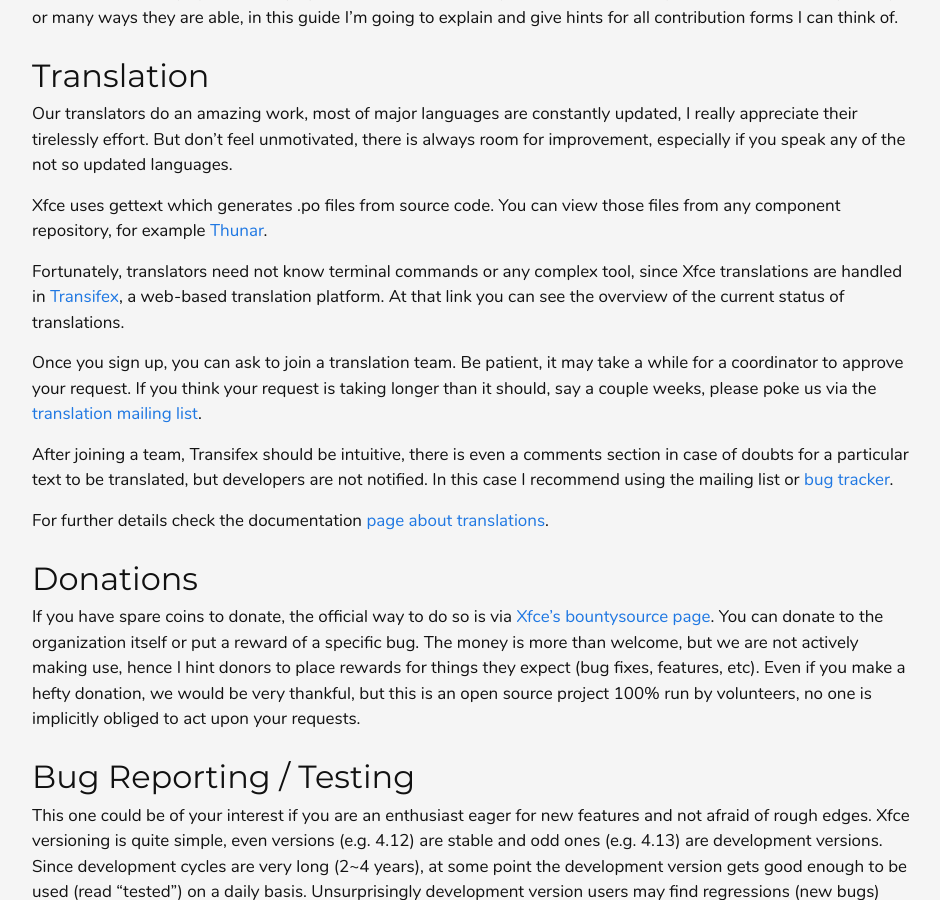
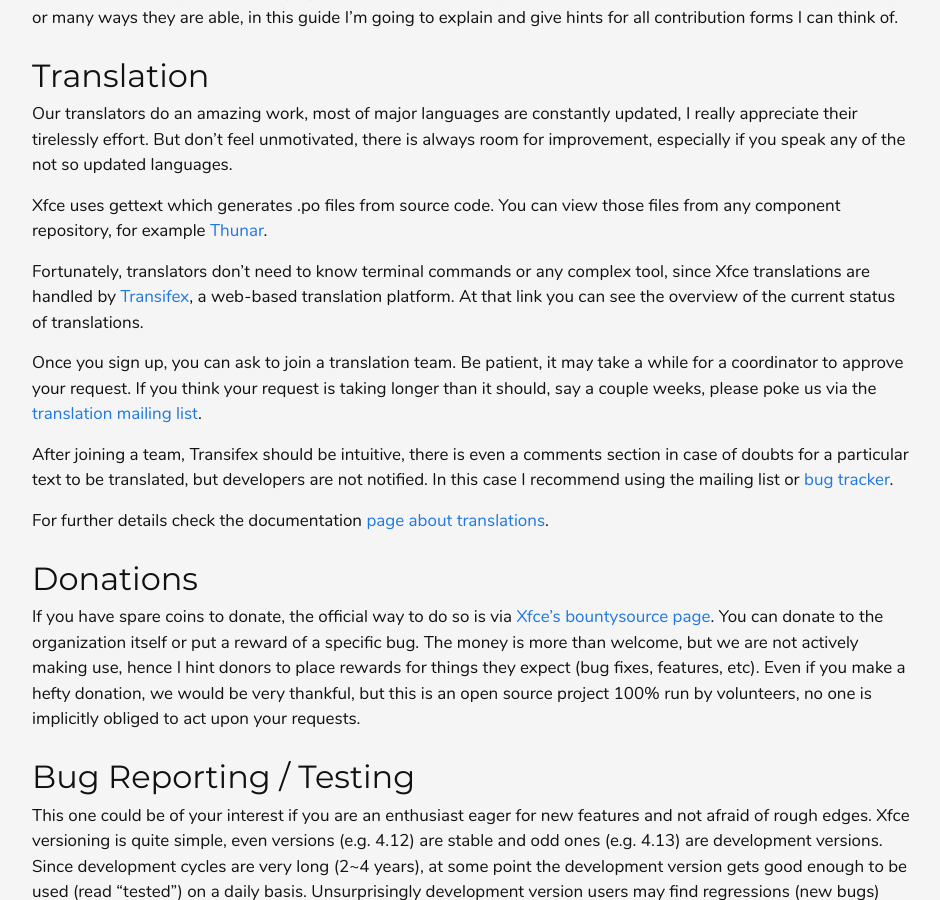
Before and after one commit to andreldm/andreldm.github.io, a Jekyll site: the page built from _posts/2018-12-03-xfce-contributor-guide.md, in a window 1280 px wide and 900 px high, scrolled down 334 px. Shown: the whole window, without its empty margins (168-1108 px from the left). Built offline with Jekyll 4.4.1, drawn with Linux system fonts in a browser that asks for light colours.

Commit message:
Fix typo

```diff
--- a/_posts/2018-12-03-xfce-contributor-guide.md
+++ b/_posts/2018-12-03-xfce-contributor-guide.md
@@ -15,7 +15,7 @@
 
 Xfce uses gettext which generates .po files from source code. You can view those files from any component repository, for example [Thunar](https://git.xfce.org/xfce/thunar/tree/po).
 
-Fortunately, translators need not know terminal commands or any complex tool, since Xfce translations are handled in [Transifex](https://www.transifex.com/xfce/public/), a web-based translation platform. At that link you can see the overview of the current status of translations.
+Fortunately, translators don't need to know terminal commands or any complex tool, since Xfce translations are handled by [Transifex](https://www.transifex.com/xfce/public/), a web-based translation platform. At that link you can see the overview of the current status of translations.
 
 Once you sign up, you can ask to join a translation team. Be patient, it may take a while for a coordinator to approve your request. If you think your request is taking longer than it should, say a couple weeks, please poke us via the [translation mailing list](https://mail.xfce.org/mailman/listinfo/xfce-i18n).
 
```
